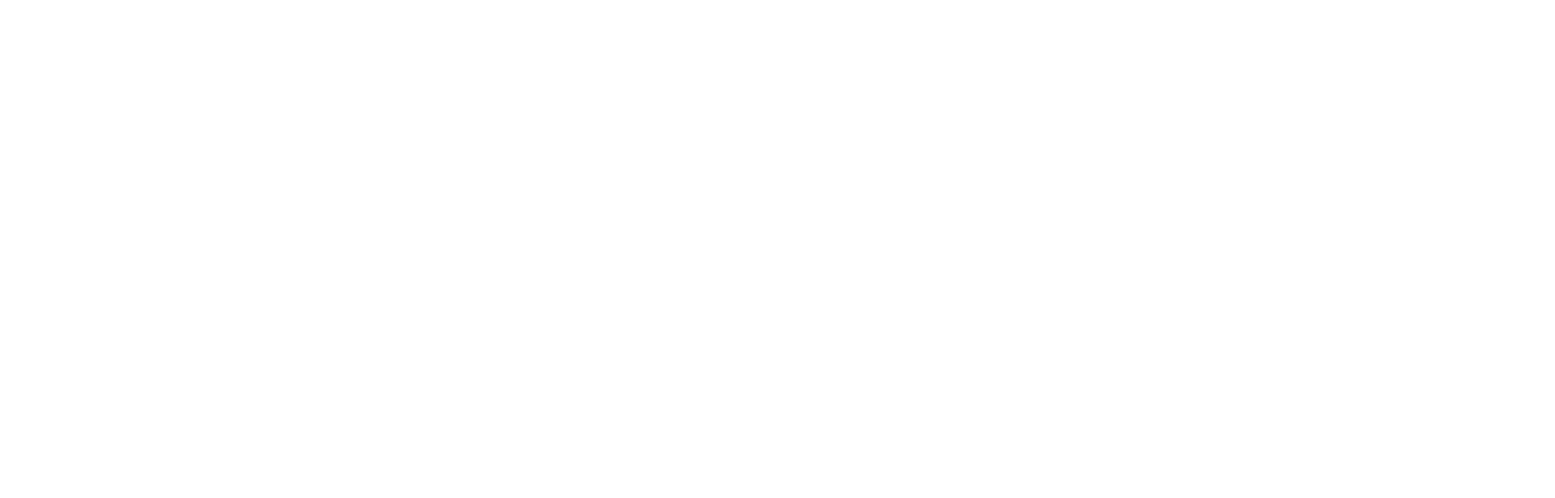
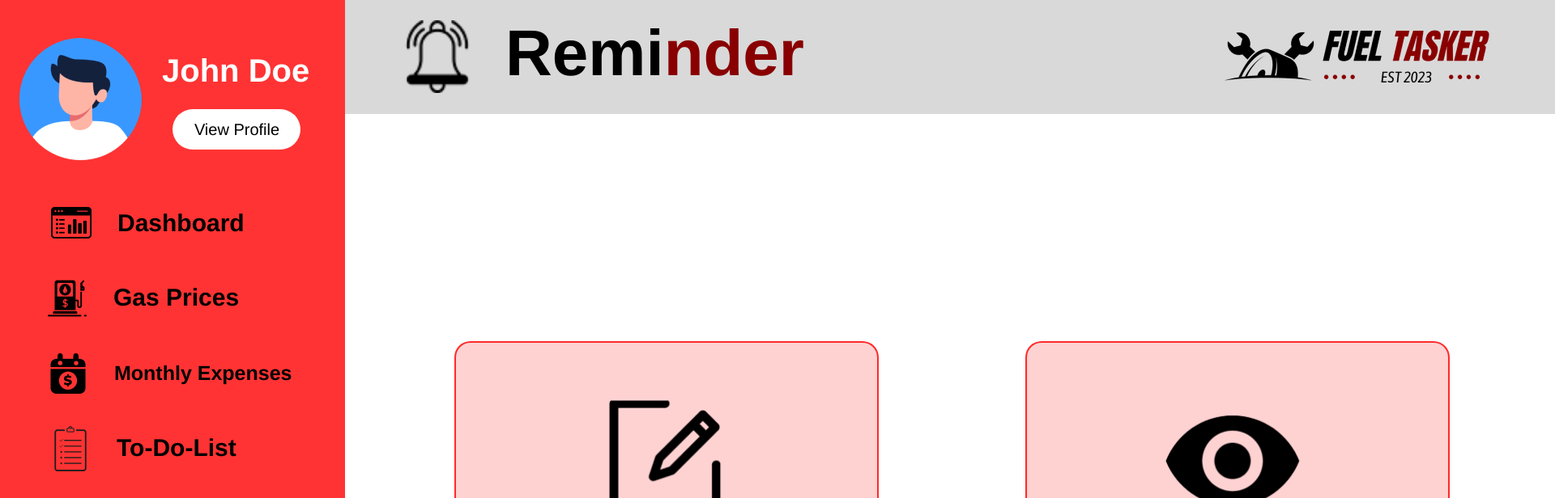
Before and after one commit to asherdave/FuelTasker, a React (Create React App) app in the folder fueltasker/: page /reminder in a window 1280 px wide. Before the commit this address had no page. Shown: the top 616 px of the page at 81% size, 1920 px wide, since content can reach past the window. Built offline with nearby package versions, Linux system fonts and the light colour scheme.

Commit message:
Reminder push

```diff
--- a/fueltasker/src/App.js
+++ b/fueltasker/src/App.js
@@ -8,6 +8,7 @@
 import { Dashboard } from './Dashboard.jsx';
 import { ViewProfile } from './viewprofile.jsx';
 import { EditProfile } from './EditProfile.jsx';
+import { Reminder } from './Reminder.jsx';
 
 
 function App() {
@@ -22,6 +23,7 @@
           <Route path="/dashboard" element={<Dashboard />} />
           <Route path="/viewprofile" element={<ViewProfile />} />
           <Route path="/editprofile" element={<EditProfile />} />
+          <Route path="/reminder" element={<Reminder />} />
         </Routes>
       </div>
     </Router>
```
